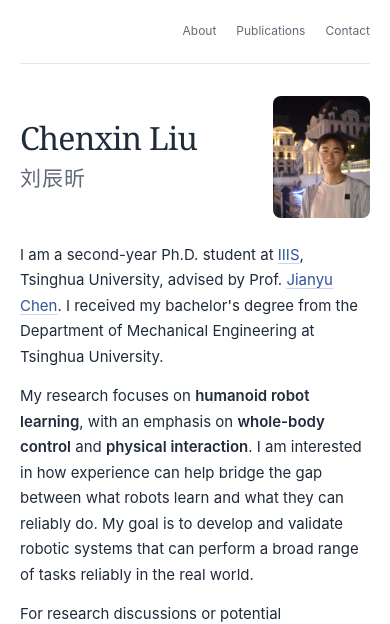
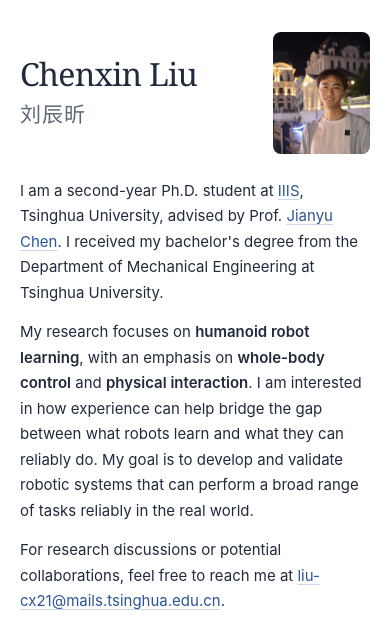
Before and after one commit to starsoul-ss/starsoul-ss.github.io, a plain HTML site: page index.html in a window 390 px wide. Shown: the top 624 px of the page. Drawn offline with Linux system fonts and the light colour scheme.

Commit message:
Remove redundant homepage navigation header

```diff
--- a/index.html
+++ b/index.html
@@ -12,14 +12,6 @@
 </head>
 <body>
   <a class="skip-link" href="#main">Skip to content</a>
-  <header class="site-header page-width">
-    <nav aria-label="Main navigation">
-      <a href="#about">About</a>
-      <a href="#publications">Publications</a>
-      <a href="#contact">Contact</a>
-    </nav>
-  </header>
-
   <main id="main" class="page-width">
     <section class="intro" id="about" aria-labelledby="name">
       <div class="intro-copy">
--- a/styles.css
+++ b/styles.css
@@ -18,10 +18,6 @@ strong { font-weight: 600; }
 .skip-link { position: fixed; top: -80px; left: 20px; z-index: 2; padding: 10px 16px; background: white; border: 1px solid var(--accent); }
 .skip-link:focus { top: 12px; }
 
-.site-header { display: flex; justify-content: flex-end; align-items: center; height: 76px; border-bottom: 1px solid var(--rule); }
-nav { display: flex; gap: 30px; }
-nav a { font-size: 14px; color: var(--muted); }
-nav a:hover { color: var(--accent); }
 
 .intro { display: grid; grid-template-columns: minmax(0, 1fr) 238px; column-gap: 76px; align-items: center; padding: 65px 0 66px; }
 h1 { margin: 0; font: 400 52px/1.15 Georgia, "Times New Roman", serif; letter-spacing: -1.8px; }
@@ -70,9 +66,6 @@ h3 a:hover { color: var(--accent); }
 
 @media (max-width: 680px) {
   .page-width { width: calc(100% - 40px); }
-  .site-header { height: 64px; }
-  nav { gap: 20px; }
-  nav a { font-size: 12px; }
   .intro { grid-template-columns: minmax(0, 1fr) clamp(88px, 25vw, 108px); gap: 24px 18px; align-items: start; padding-block: 32px 40px; }
   .intro-copy { display: contents; }
   .intro-identity { grid-column: 1; grid-row: 1; align-self: center; }
```
